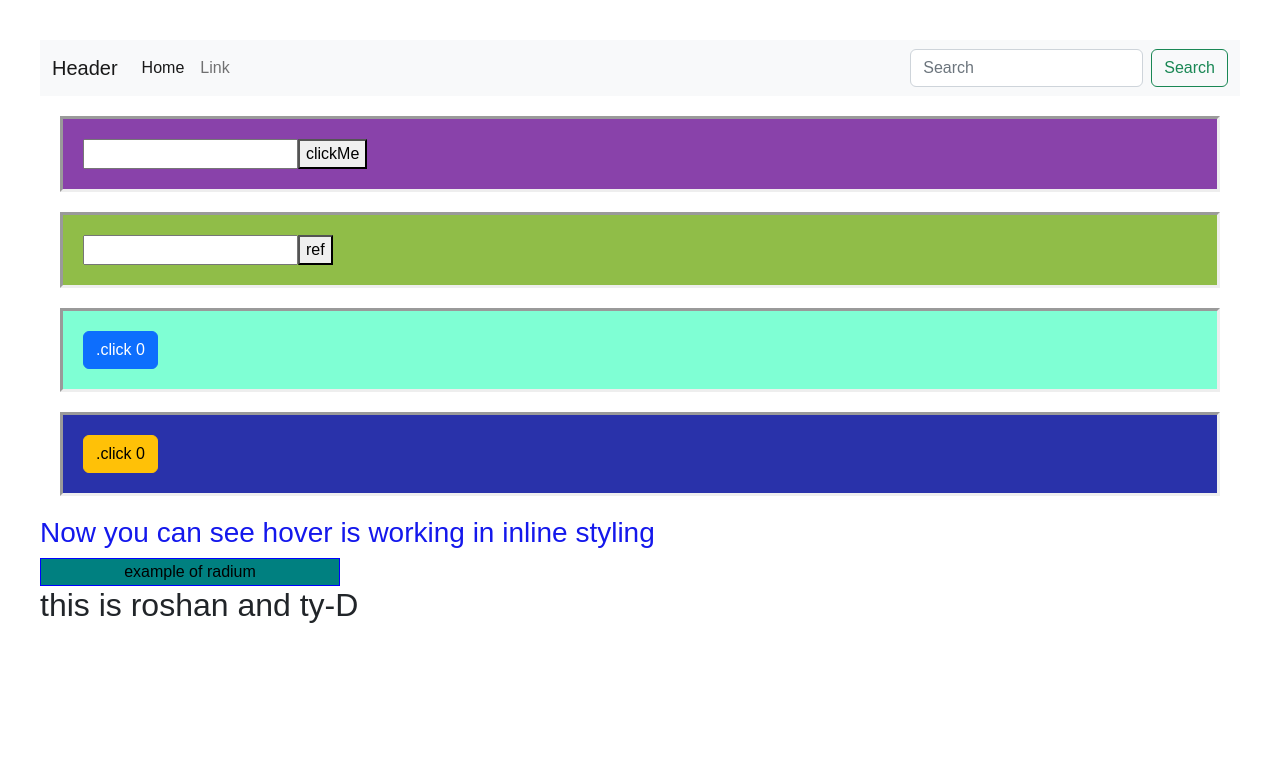
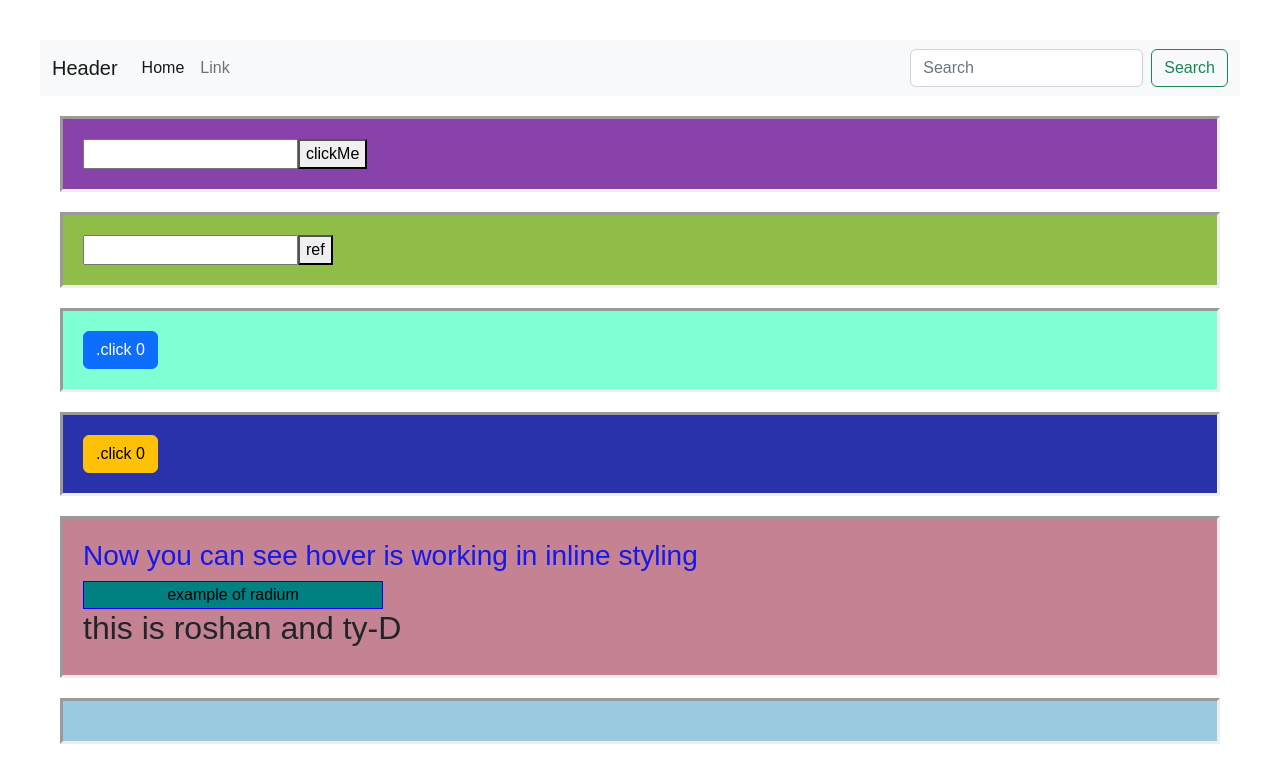
Before and after one commit to roshankyada/react-traning, a React (Create React App) app: page / in a window 1280 px wide. Shown: the top 782 px of the page. Built offline with nearby package versions, Linux system fonts and the light colour scheme; no server answers.

Commit message:
Create a Http Request to GET Data

```diff
--- a/package.json
+++ b/package.json
@@ -6,6 +6,7 @@
     "@testing-library/jest-dom": "^5.16.5",
     "@testing-library/react": "^13.4.0",
     "@testing-library/user-event": "^13.5.0",
+    "axios": "^1.3.4",
     "bootstrap": "^5.2.3",
     "radium": "^0.26.2",
     "react": "^18.2.0",
--- a/src/App.js
+++ b/src/App.js
@@ -8,7 +8,7 @@ import A from "./component/A";
 import B from "./component/B";
 import DemoState from "./component/DemoState"
 import Work from "./component/Work";
-
+import ComponentAxios from "./Component1/ComponentAxios";
 function App() {
 
 
@@ -26,6 +26,7 @@ function App() {
         <B />
         <Work />
       </DemoState>
+      <ComponentAxios />
     </>
   );
 }
--- /dev/null
+++ b/src/Component1/Component1css.css
@@ -0,0 +1,6 @@
+.List {
+    background-color: rgb(153, 202, 224);
+    margin: 20px;
+    border-style: inset;
+    padding: 20px;
+}
--- /dev/null
+++ b/src/Component1/ComponentAxios.js
@@ -0,0 +1,33 @@
+
+import React, { Component } from 'react'
+import './Component1css.css'
+import axios from 'axios';
+
+class ComponentAxios extends Component {
+    constructor(props) {
+        super(props)
+
+        this.state = {
+            posts: []
+        }
+    }
+
+    componentDidMount() {
+        axios.get("https://jsonplaceholder.typicode.com/posts")
+            .then(response => {
+                console.log(response);
+            })
+            .catch(error => {
+                console.log(error);
+            })
+    }
+    render() {
+        return (
+            <div className='List'>
+
+            </div>
+        )
+    }
+}
+
+export default ComponentAxios
--- a/src/component/DemoContext.js
+++ b/src/component/DemoContext.js
@@ -1,3 +1,5 @@
+
+
 import React from "react";
 
 const DemoContext = React.createContext();
--- a/src/component/Footer.js
+++ b/src/component/Footer.js
@@ -9,7 +9,7 @@ const Footer = () => {
         inputref.current.value = "100"
         inputref.current.focus()
         inputref.current.style.color = "red"
-        inputref.current.style.display = "none"
+        // inputref.current.style.display = "none"
     }
 
 
--- a/src/component/mainComponent.css
+++ b/src/component/mainComponent.css
@@ -61,8 +61,8 @@ h3:hover {
   padding: 20px;
 }
 
-.WOrk {
-  background-color: rgb(161, 61, 66);
+.Work {
+  background-color: rgb(197, 130, 146);
   margin: 20px;
   border-style: inset;
   padding: 20px;
```
Also changed, not shown: 1 other file (tests, documents, lock files or other folders).
